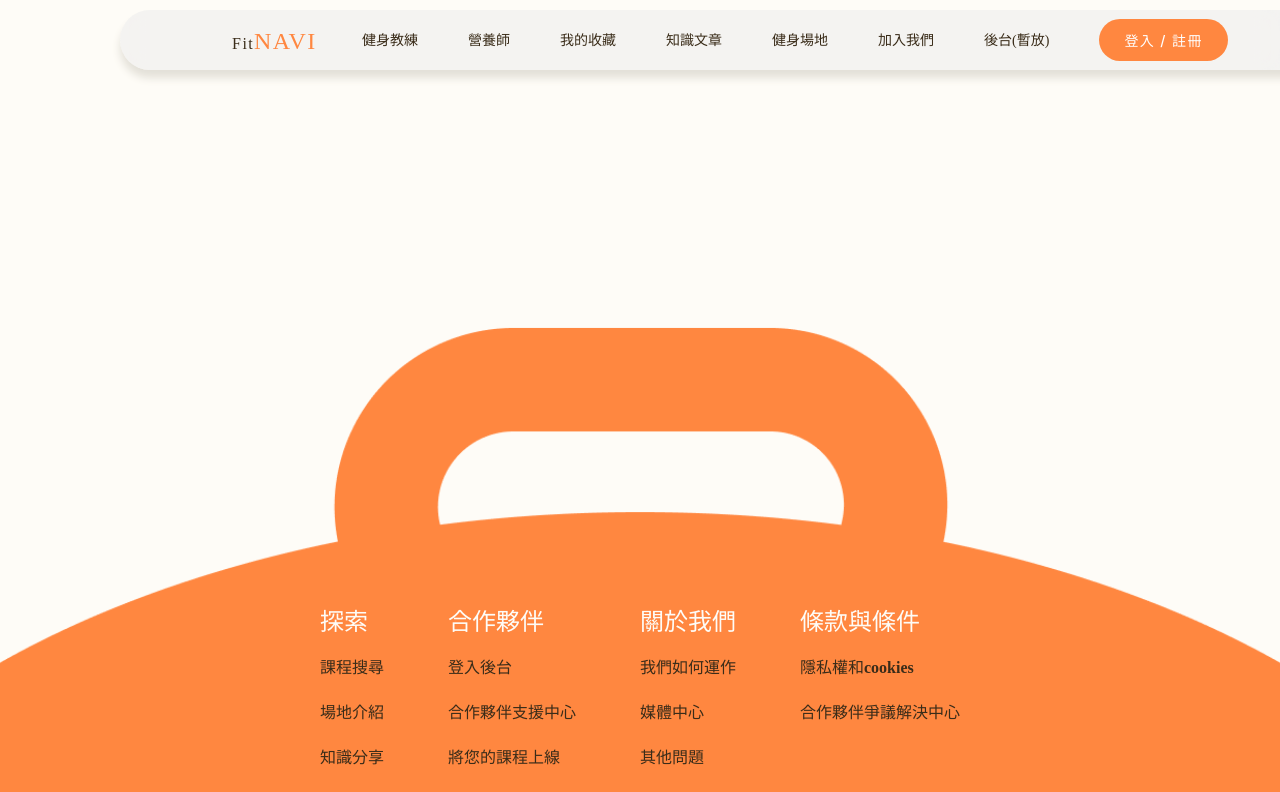
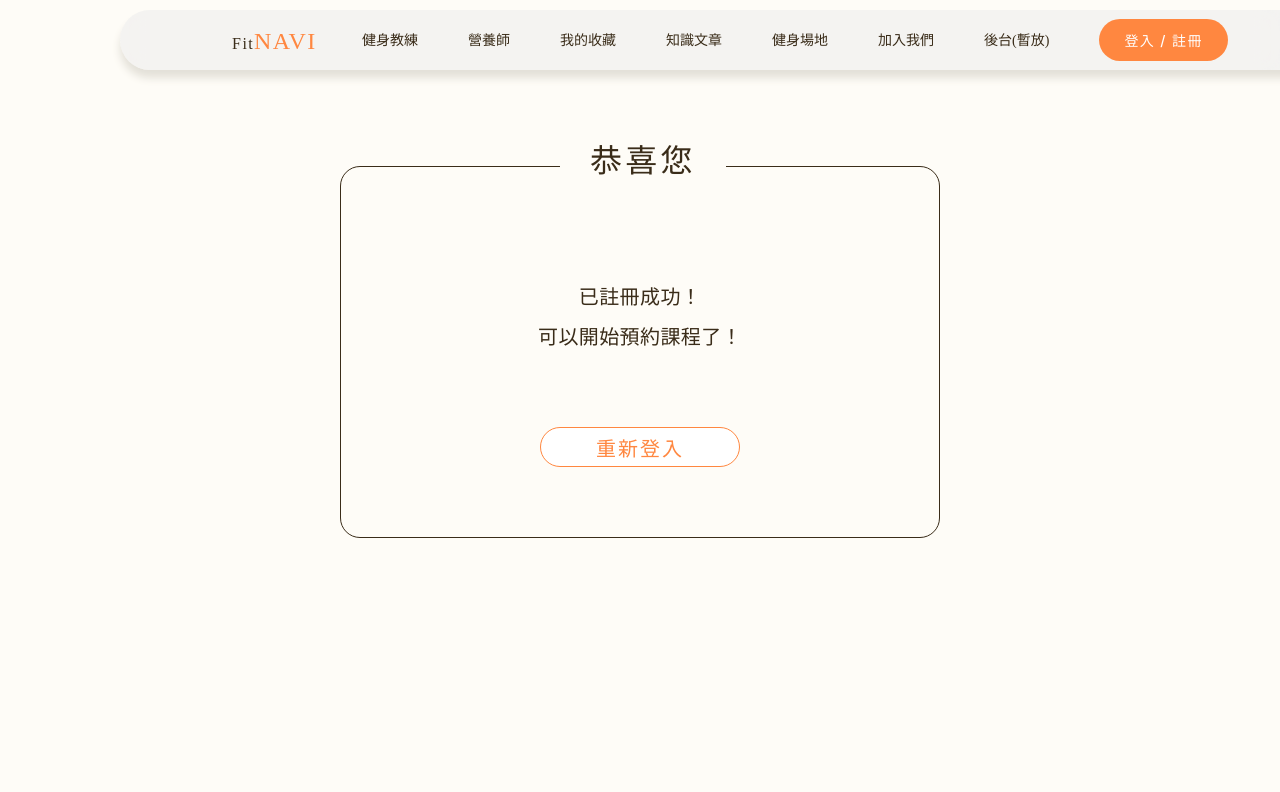
Before and after one commit to jodi0813/fitnaviTeam, a React (Vite) app: page /LoginSuccess in a window 1280 px wide. Shown: the top 792 px of the page. Built offline with nearby package versions, Linux system fonts and the light colour scheme.

Commit message:
註冊成功

```diff
--- a/src/fitnavi/App01.jsx
+++ b/src/fitnavi/App01.jsx
@@ -13,6 +13,7 @@ import JoinusSuccess from "./JoinusSuccess/JoinusSuccess";
 import ForgetPassword from "./ForgetPassword/ForgetPassword";
 import MemberLogin from "./MemberLogin/MemberLogin";
 import SetAccountPassword from "./SetAccountPassword/SetAccountPassword";
+import LoginSuccess from "./LoginSuccess/LoginSuccess";
 import "./reset.scss";
 
 function App() {
@@ -30,7 +31,7 @@ function App() {
           <Route path="/center" element={<Center />}></Route>
           <Route path="/coachintro" element={<CoachIntro />}></Route>
           <Route path="/memberlist" element={<MemberList />}></Route>
-          <Route path="/SetAccountPassword" element={<SetAccountPassword />}></Route>
+          <Route path="/LoginSuccess" element={<LoginSuccess />}></Route>
         </Routes>
         <Footer/>
 
--- /dev/null
+++ b/src/fitnavi/LoginSuccess/LoginSuccess.jsx
@@ -0,0 +1,27 @@
+import React from 'react';
+import "./LoginSuccess.scss";
+
+
+function LoginSuccess() {
+    return (
+        <>
+            <section className="LoginSuccess">
+                <form action="" className='LoginSuccess-form'>
+                    <div className="LoginSuccess-title">恭喜您</div>
+
+                    <div className='LoginSuccess-content'>
+                        <p>已註冊成功！<br/>可以開始預約課程了！</p>
+
+                        <button>重新登入</button>
+                    </div>
+
+                </form>
+
+            </section>
+
+
+
+        </>
+    )
+}
+export default LoginSuccess
--- /dev/null
+++ b/src/fitnavi/LoginSuccess/LoginSuccess.scss
@@ -0,0 +1,123 @@
+@import "../reset.scss";
+
+@font-face {
+    font-family: "Mantou Sans";
+    src: url(../../assets/MantouSans-Regular.ttf);
+}
+
+.LoginSuccess {
+    margin-top: 100px;
+    margin-bottom: 330px;
+    display: flex;
+    flex-direction: column;
+    justify-content: center;
+    align-items: center;
+    position: relative;
+
+    .LoginSuccess-title {
+        display: inline-flex;
+        padding: 10px 30px;
+        justify-content: center;
+        align-items: center;
+        position: relative;
+        left: 220px;
+        top: 25px;
+        margin: 0px;
+
+        background: var(--white, #FEFCF7);
+        color: var(--dark, #3A2C19);
+        text-align: center;
+        /* heading/標題3 */
+        font-family: "Noto Sans TC";
+        font-size: 32px;
+        font-style: normal;
+        font-weight: 700;
+        line-height: normal;
+        letter-spacing: 3.2px;
+    }
+
+
+    .LoginSuccess-content {
+        width: 600px;
+        padding: 60px 95px 70px 95px;
+        display: flex;
+        flex-direction: column;
+        justify-content: center;
+        align-items: center;
+        gap: 10px;
+
+        border-radius: 20px;
+        border: 0.8px solid var(--dark, #3A2C19);
+
+        p {
+
+            color: var(--dark, #3A2C19);
+            text-align: center;
+            /* heading/標題4/medium */
+            font-family: "Noto Sans TC";
+            font-size: 20px;
+            font-style: normal;
+            font-weight: 500;
+            line-height: 40px;
+            /* 200% */
+            letter-spacing: 0.4px;
+            margin-top: 50px;
+            margin-bottom: 40px;
+        }
+
+        button {
+
+            width: 200px;
+            height: 40px;
+            display: flex;
+            flex-direction: column;
+            justify-content: center;
+            align-items: center;
+            margin-top: 20px;
+
+            border-radius: 999px;
+            text-align: center;
+            /* heading/標題4/Bold */
+            font-family: "Noto Sans TC";
+            font-size: 20px;
+            font-style: normal;
+            font-weight: 700;
+            line-height: normal;
+            letter-spacing: 2px;
+            background-color: #FFF;
+            color: var(--primary, var(--primary, #FF8740));
+            border: 1px solid var(--primary, #FF8740);
+
+            &:hover {
+                background: var(--primary, #FF8740);
+                color: var(--white, var(--white, #FEFCF7));
+            }
+
+        }
+
+    }
+
+    .SetAccountPassword-option {
+        position: relative;
+        top: -100px;
+        display: flex;
+        flex-direction: row;
+        justify-content: center;
+        align-items: center;
+        gap: 200px;
+        margin-top: 60px;
+
+        button {
+            color: var(--dark, #3A2C19);
+            /* 段落/16 */
+            font-family: "Noto Sans TC";
+            font-size: 16px;
+            font-style: normal;
+            font-weight: 500;
+            line-height: 150%;
+            /* 24px */
+            letter-spacing: 1.6px;
+            padding: 0px;
+        }
+    }
+}
--- a/src/fitnavi/Navbar/Navbar.jsx
+++ b/src/fitnavi/Navbar/Navbar.jsx
@@ -29,7 +29,7 @@ function Navbar() {
                 <Link to="/centerMap">健身場地</Link>
               </li>
               <li>
-                <Link to="./SetAccountPassword">加入我們</Link>
+                <Link to="./LoginSuccess">加入我們</Link>
               </li>
               <li>
                 <Link to="/memberlist">後台(暫放)</Link>
```
